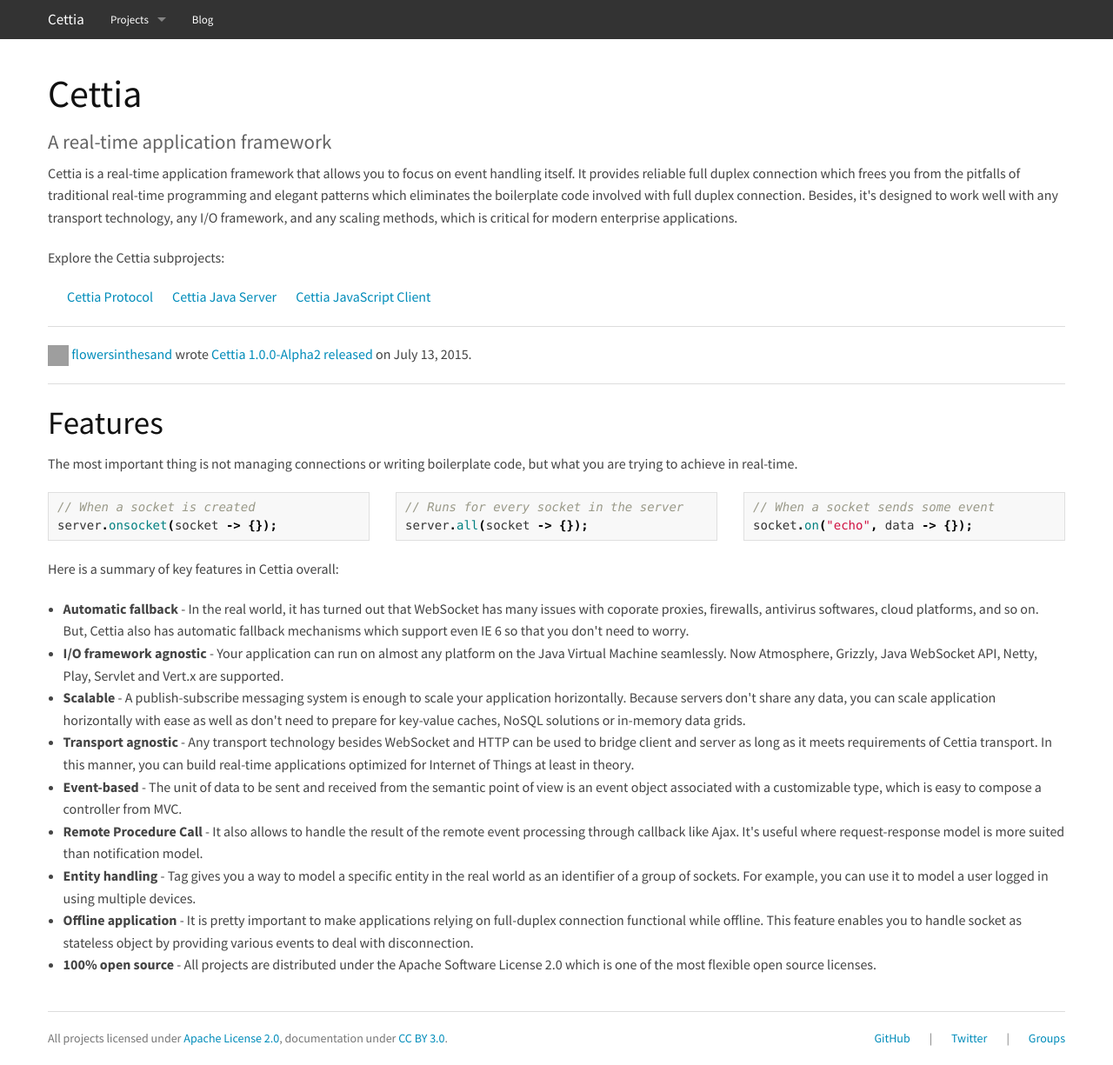
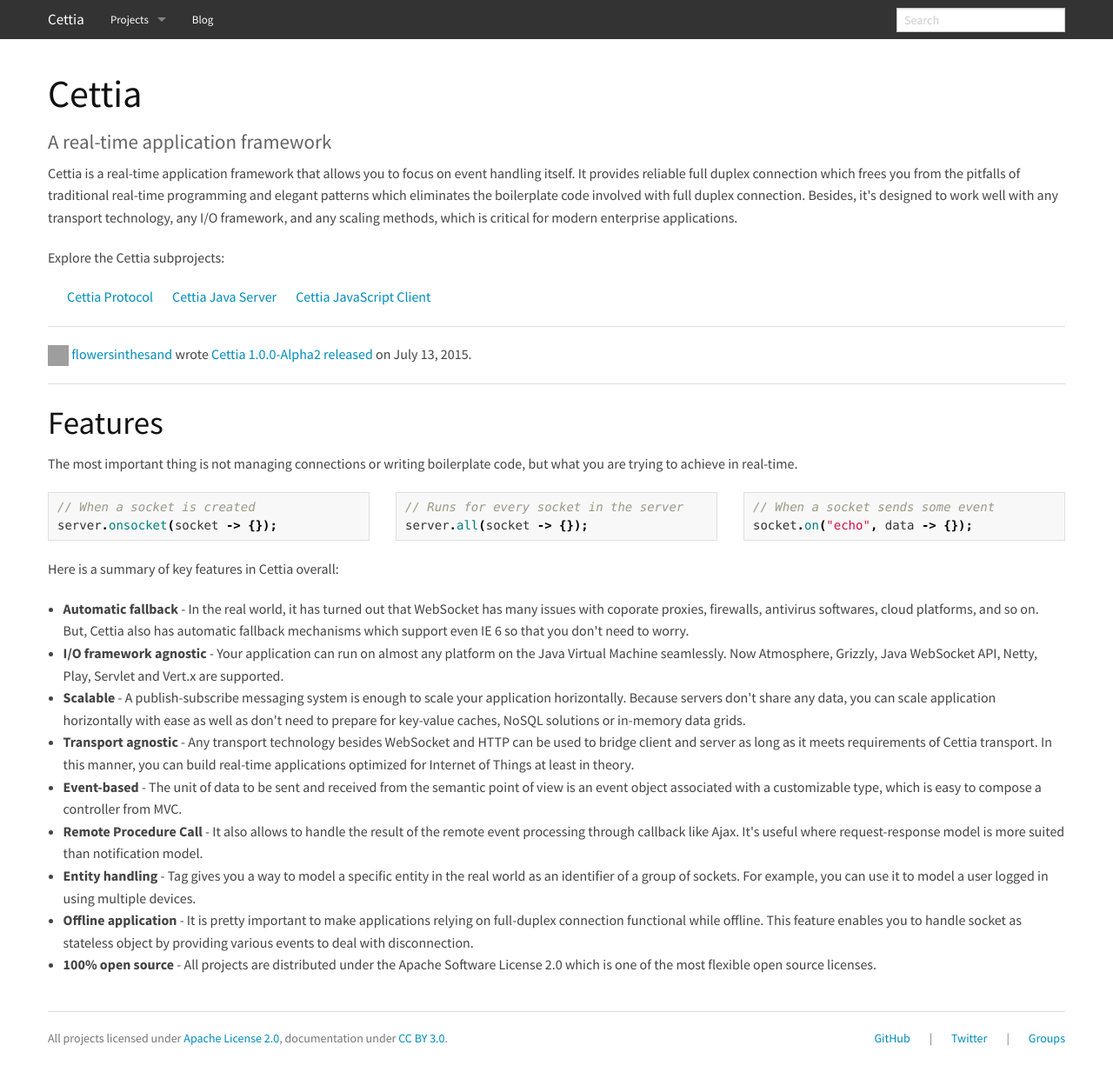
Before and after one commit to cettia/cettia.github.io, a Jekyll site: the page built from index.html, in a window 1280 px wide. Shown: the whole page at 87% size. Built offline with Jekyll 4.4.1, drawn with Linux system fonts in a browser that asks for light colours; Markdown is read by kramdown in place of the engine named in the settings; grey boxes are pictures that could not be loaded.

Commit message:
Add a search box

```diff
--- a/_includes/nav-main.html
+++ b/_includes/nav-main.html
@@ -17,7 +17,15 @@
                     </ul>
                 </li>
                 <li><a href="/blog">Blog</a></li>
-            </ul>
+			</ul>
+            <ul class="right">
+				<li class="has-form">
+					<form action="http://www.google.com/search">
+						<input type="hidden" name="sitesearch" value="{{ site.url }}" />
+						<input type="search" name="q" placeholder="Search" />
+					</form>
+				</li>
+			</ul>
         </section>
     </nav>
 </div>
```
